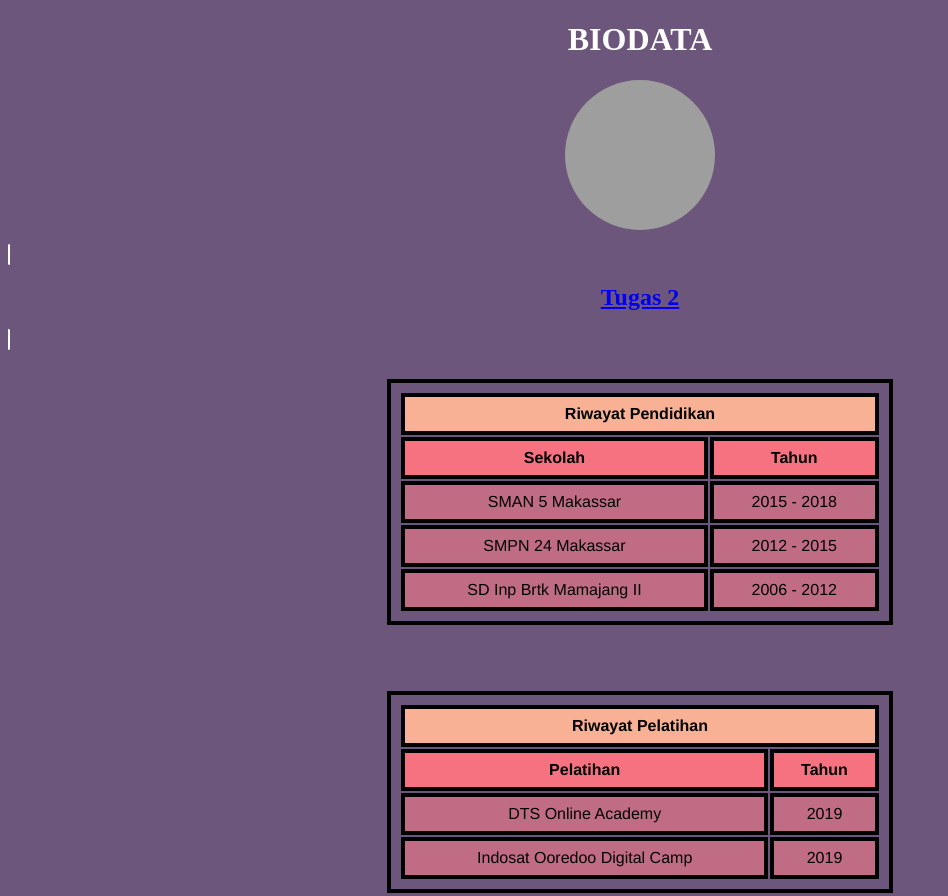
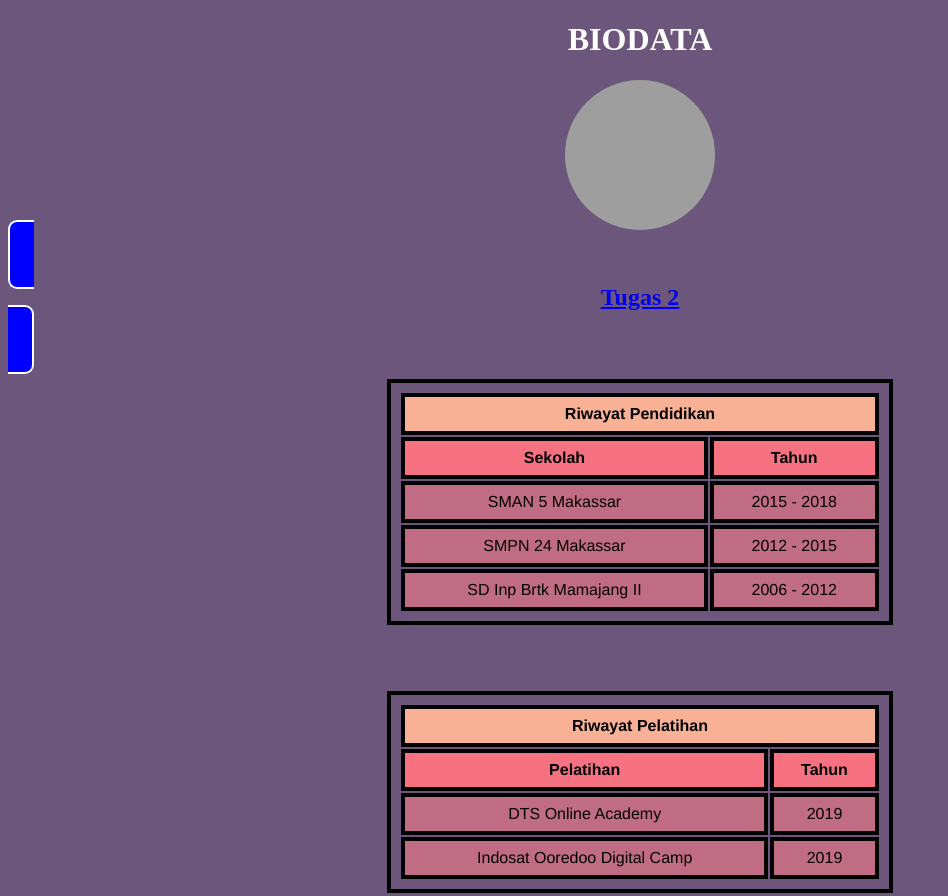
Before and after one commit to ichsanulalifwan/ichsanulalifwan.github.io, a plain HTML site: page index.html in a window 1280 px wide. Shown: the top 896 px of the page, without its empty margins (0-948 px from the left). Drawn offline with Linux system fonts and the light colour scheme; grey boxes are pictures that could not be loaded.

Commit message:
Update index.html

```diff
--- a/index.html
+++ b/index.html
@@ -61,9 +61,8 @@ table {
     .link
     {
         background-color:blue;
-        width:200px;
-        height:40px;
-        border-radius:7px;
+        padding : 1.5rem;
+        border-radius:9px;
         border:2px solid white;
         text-align:center;
     }
```
